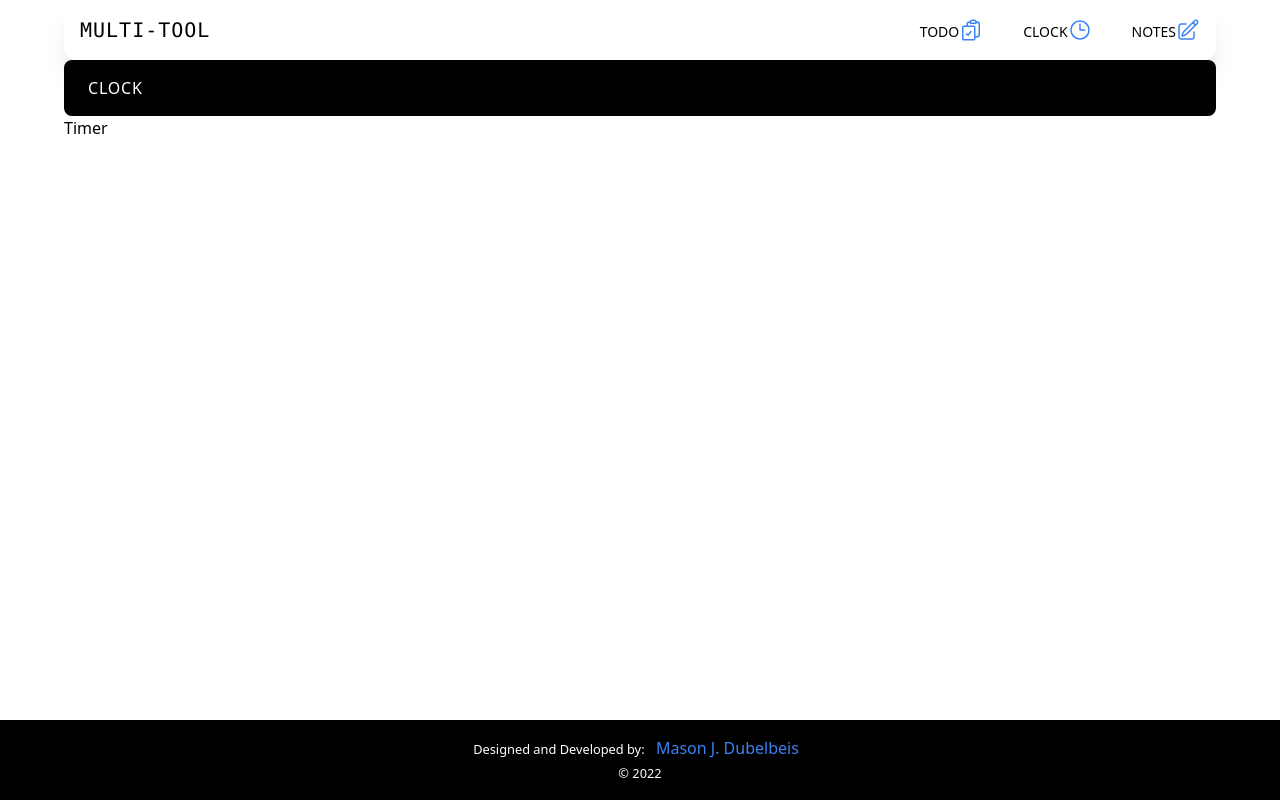
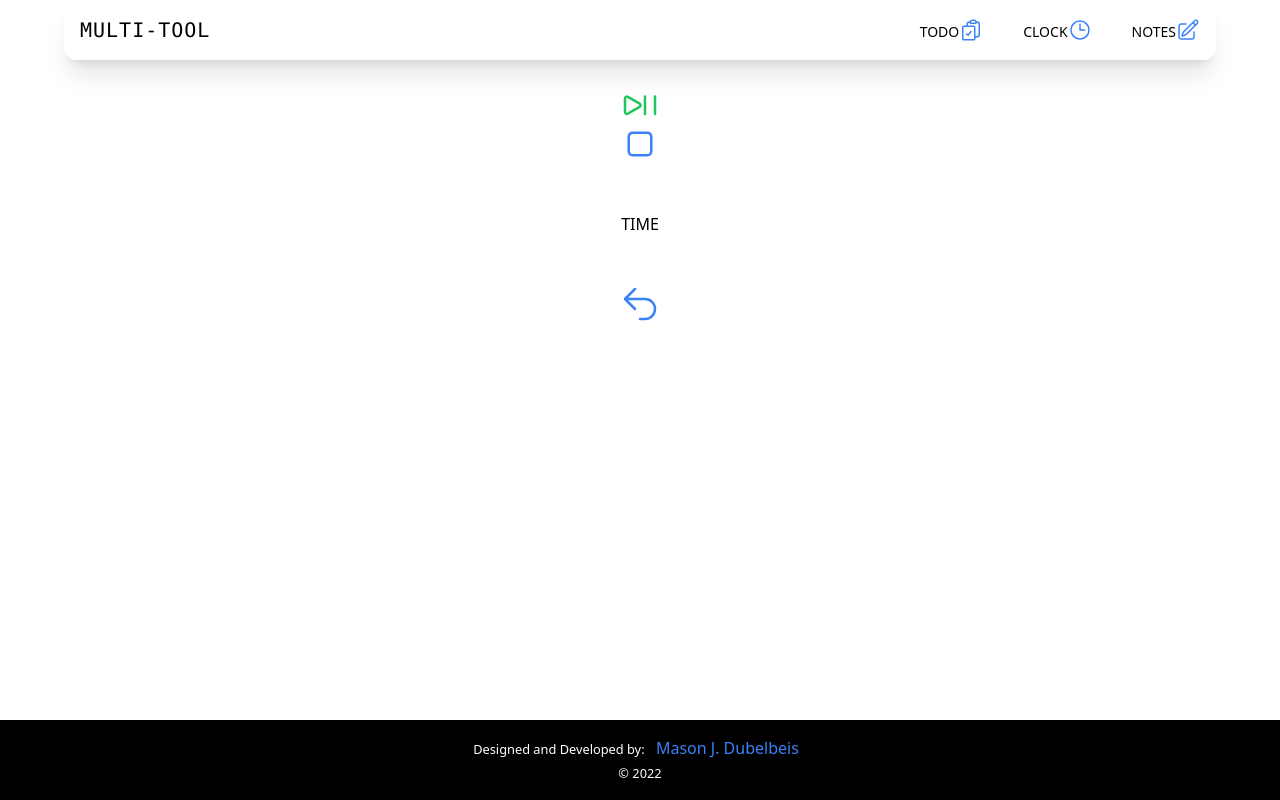
Before and after one commit to mdubelbeis/alarm-clock, a React (Vite) app: page /clock/stop-watch in a window 1280 px wide. Built offline with nearby package versions, Linux system fonts and the light colour scheme.

Commit message:
adding navigation

```diff
--- a/src/components/ui/Icons.tsx
+++ b/src/components/ui/Icons.tsx
@@ -6,7 +6,7 @@ interface IconProps {
 const Icons: React.FC<IconProps> = ({ d, width, id }) => {
   let textColor = "";
 
-  if (id === "completeIcon") {
+  if (id === "completeIcon" || id === 'playPauseIcon') {
     textColor = "text-green-500";
   } else if (id === "editIcon") {
     textColor = "text-orange-500";
--- a/src/pages/Clock/StopWatch.tsx
+++ b/src/pages/Clock/StopWatch.tsx
@@ -1,18 +1,31 @@
 import React from "react";
 import { Link } from "react-router-dom";
-import Timer from "./Timer";
+import Icons from "../../components/ui/Icons";
 
 const StopWatch: React.FC = () => {
   return (
-    <div>
+    <div className="flex flex-col h-72 justify-around items-center">
+      <ul>
+        <li>
+          <Icons id="playPauseIcon" d="M21 7.5V18M15 7.5V18M3 16.811V8.69c0-.864.933-1.406 1.683-.977l7.108 4.061a1.125 1.125 0 010 1.954l-7.108 4.061A1.125 1.125 0 013 16.811z"/>
+        </li>
+        <li>
+          <Icons id="stopIcon" d="M5.25 7.5A2.25 2.25 0 017.5 5.25h9a2.25 2.25 0 012.25 2.25v9a2.25 2.25 0 01-2.25 2.25h-9a2.25 2.25 0 01-2.25-2.25v-9z"/>
+        </li>
+      </ul>
+      <div>TIME</div>
       <nav>
         <ul>
-          <li className="py-4 px-6 bg-black text-white tracking-wider rounded-lg">
-            <Link to="/">CLOCK</Link>
+          <li>
+            <Link to="/">
+              <Icons
+                id="backIcon"
+                d="M9 15L3 9m0 0l6-6M3 9h12a6 6 0 010 12h-3"
+              />
+            </Link>
           </li>
         </ul>
       </nav>
-      <Timer />
     </div>
   );
 };
```
